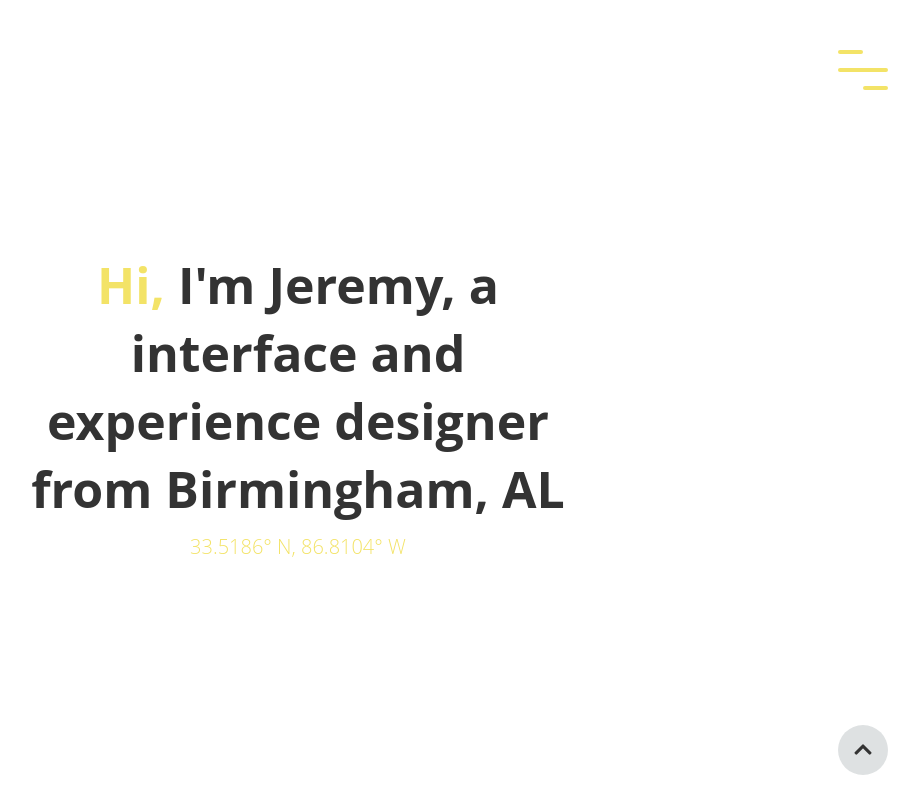
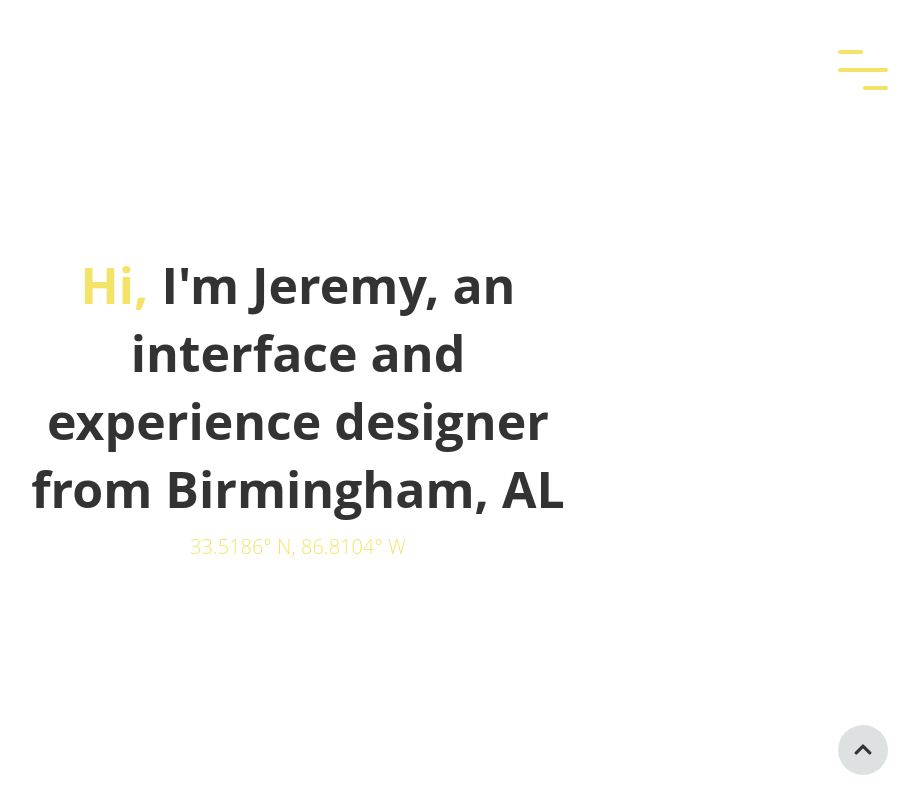
Before and after one commit to jballinder/Portfolio-Website, a plain HTML site: page index.html in a window 1280 px wide. Shown: the top 800 px of the page, without its empty margins (342-1261 px from the left). Drawn offline with nearby package versions, Linux system fonts and the light colour scheme.

Commit message:
Update index.html

```diff
--- a/index.html
+++ b/index.html
@@ -32,7 +32,7 @@
         </nav>
         <div class="landing-text">
             <h1> <span class="highlightText" data-aos="fade-right" data-aos-delay="300">Hi,</span>
-                 <span class="mainText" data-aos="fade-right" data-aos-delay="500">I'm Jeremy, a interface and experience designer from Birmingham, AL</span>
+                 <span class="mainText" data-aos="fade-right" data-aos-delay="500">I'm Jeremy, an interface and experience designer from Birmingham, AL</span>
             </h1>
             <h6>33.5186° N, 86.8104° W</h6>
         </div>
```
